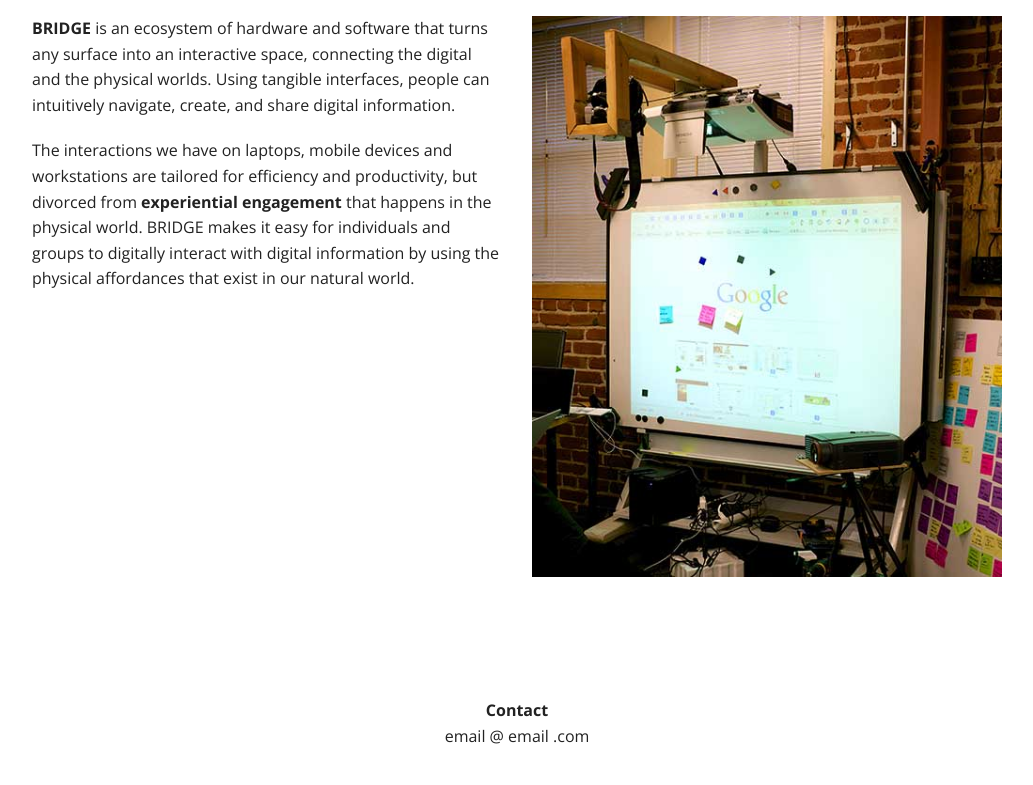
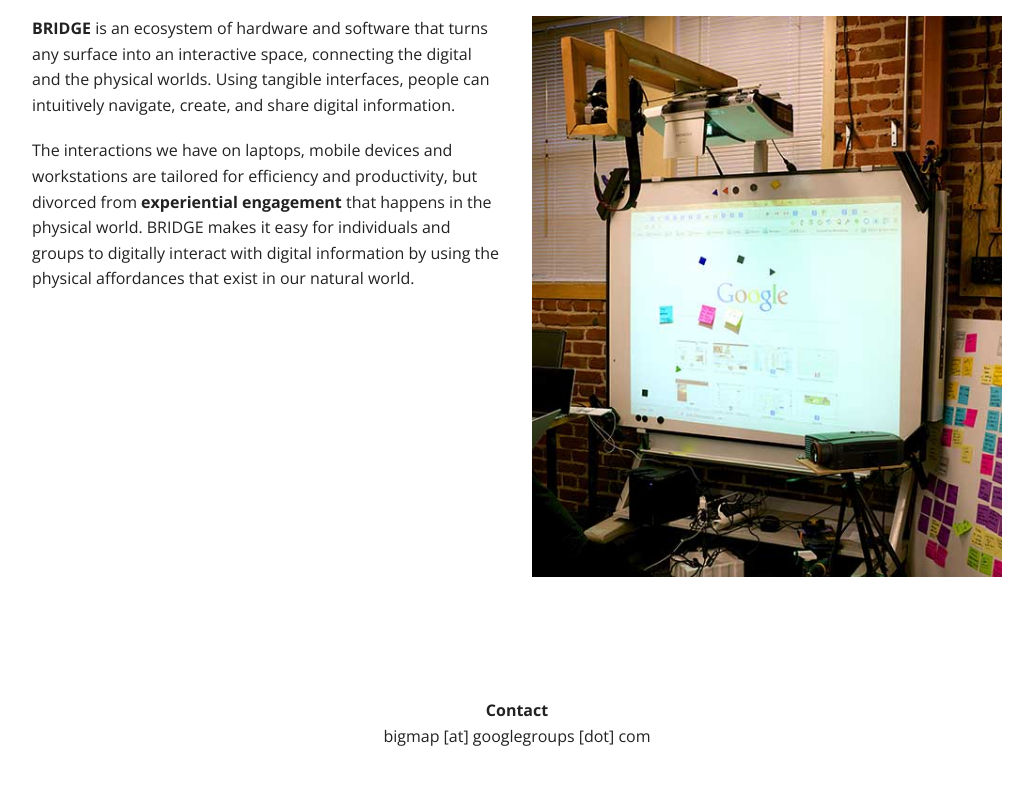
Before and after one commit to cmdelaserna/bridge, a plain HTML site: page _site/index.html in a window 1280 px wide. Shown: the part 2570-3355 px from the top of the page, without its empty margins (123-1156 px from the left). Drawn offline with nearby package versions, Linux system fonts and the light colour scheme.

Commit message:
contact email

```diff
--- a/_site/index.html
+++ b/_site/index.html
@@ -108,7 +108,7 @@
       <div class="row">
        <div class="small-centered large-centered columns">
         <p style='text-align:center'><strong>Contact</strong><br>
-          email @ email .com
+          bigmap [at] googlegroups [dot] com
         </p>
       </div>
     </div>
```
Also changed, not shown: index.html (+1 -1 lines).
